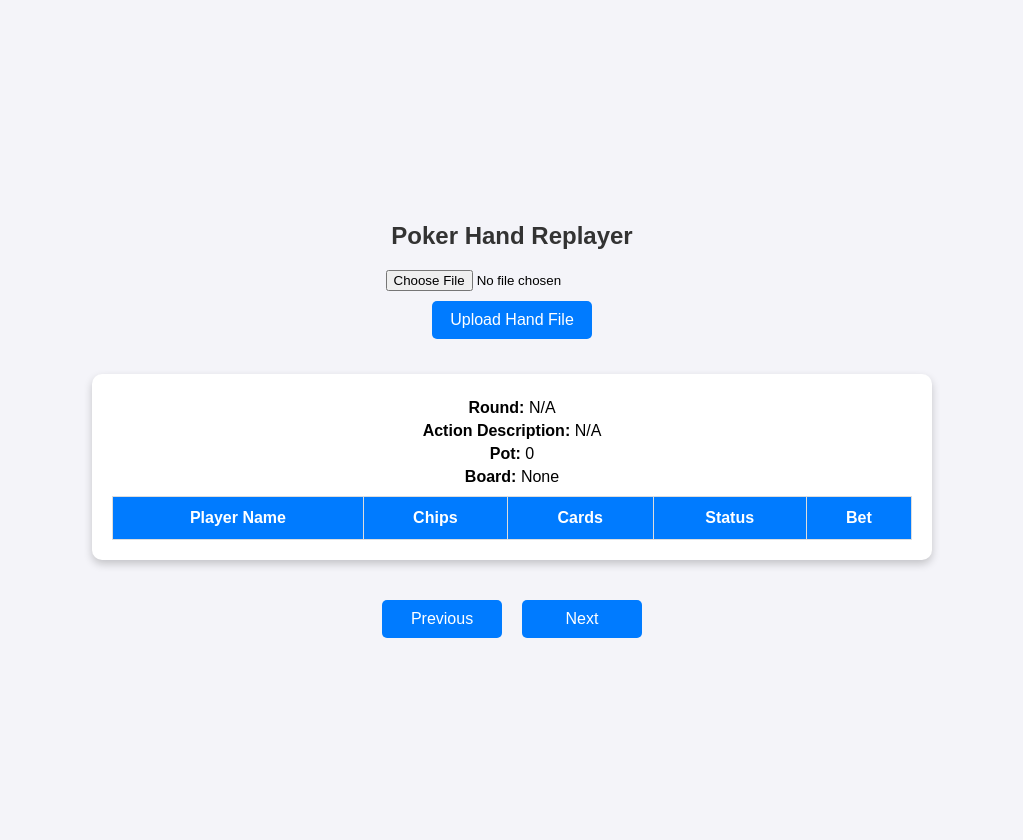
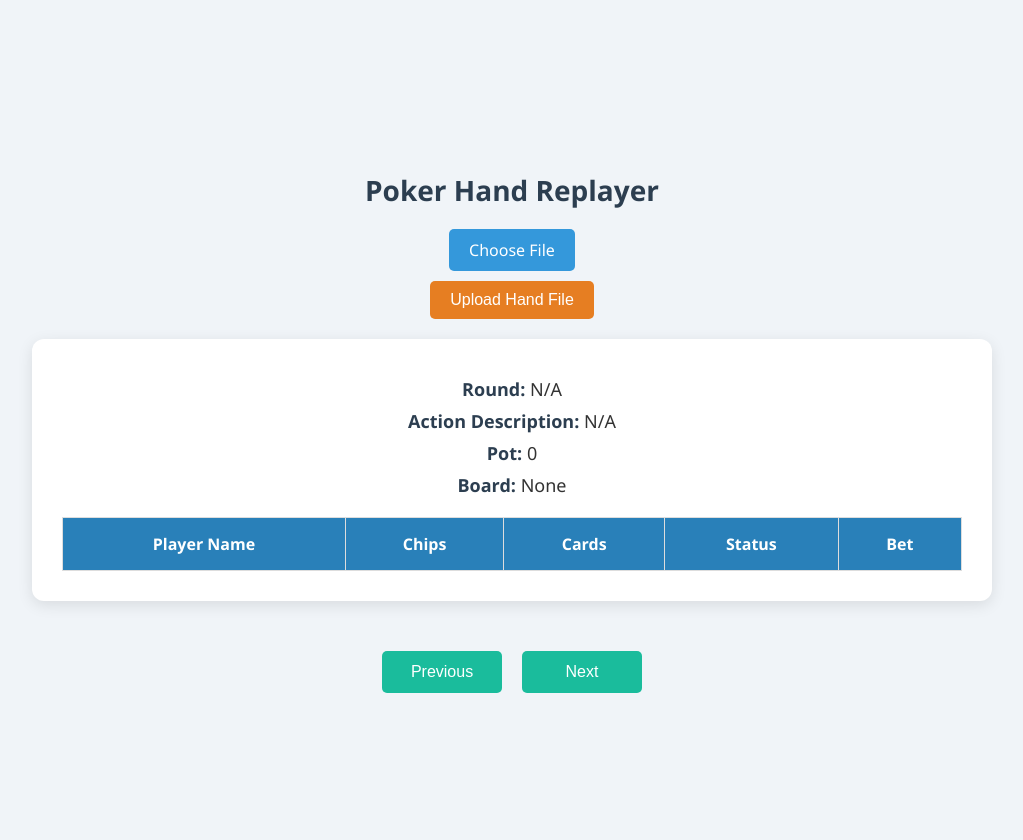
Before and after one commit to Andres-Briones/OpenPokerTracker, a Flask app: page / in a window 1280 px wide. Shown: the whole page, without its empty margins (128-1151 px from the left). Run offline with Flask 3, Linux system fonts and the light colour scheme; lists and menus that the app fills with data are empty.

Commit message:
Improve styling and output

```diff
--- a/static/style.css
+++ b/static/style.css
@@ -1,7 +1,7 @@
-/* General Styles */
+/* General Layout */
 body {
-    font-family: Arial, sans-serif;
-    background-color: #f4f4f9;
+    font-family: 'Segoe UI', Tahoma, Geneva, Verdana, sans-serif;
+    background-color: #f0f4f8;
     display: flex;
     justify-content: center;
     align-items: center;
@@ -9,15 +9,18 @@ body {
     min-height: 100vh;
     margin: 0;
     padding: 20px;
+    color: #333;
 }
 
 h2 {
-    color: #333;
+    color: #2c3e50;
     margin-bottom: 20px;
-    font-size: 24px;
+    font-size: 28px;
+    font-weight: bold;
+    text-align: center;
 }
 
-/* Upload Button Styles */
+/* Upload Section */
 #uploadSection {
     margin-bottom: 20px;
     display: flex;
@@ -25,47 +28,74 @@ h2 {
     align-items: center;
 }
 
-button {
-    background-color: #007BFF;
+#uploadSection input[type="file"] {
+    display: none;
+}
+
+#uploadSection label {
+    background-color: #3498db;
     color: white;
-    border: none;
-    padding: 10px 15px;
+    padding: 10px 20px;
     border-radius: 5px;
     cursor: pointer;
     font-size: 16px;
+    transition: background-color 0.3s;
+}
+
+#uploadSection label:hover {
+    background-color: #2980b9;
+}
+
+button {
+    background-color: #e67e22;
+    color: white;
+    border: none;
+    padding: 10px 20px;
+    border-radius: 5px;
+    cursor: pointer;
+    font-size: 16px;
+    transition: background-color 0.3s;
     margin-top: 10px;
-    width: 160px;
 }
 
 button:hover {
-    background-color: #0056b3;
+    background-color: #d35400;
 }
 
 /* Game Info Section */
 #gameInfo {
+    background: white;
+    width: 100%;
+    max-width: 900px;
+    padding: 30px;
+    border-radius: 12px;
+    box-shadow: 0px 4px 15px rgba(0, 0, 0, 0.1);
+    margin-bottom: 30px;
     text-align: center;
-    margin-top: 15px;
-    margin-bottom: 20px;
-    width: 80%;
-    max-width: 800px;
-    padding: 20px;
-    border-radius: 10px;
-    background-color: #fff;
-    box-shadow: 0 4px 8px rgba(0, 0, 0, 0.2);
 }
 
 #gameInfo p {
-    font-size: 16px;
-    margin: 5px 0;
+    font-size: 18px;
+    margin: 8px 0;
+    font-weight: 500;
+}
+
+#gameInfo strong {
+    color: #2c3e50;
 }
 
 /* Table Styles */
 table {
     width: 100%;
     border-collapse: collapse;
-    margin-top: 10px;
+    margin-top: 20px;
     font-size: 16px;
-    text-align: center;
+}
+
+table thead {
+    background-color: #3498db;
+    color: white;
+    font-weight: bold;
 }
 
 table, th, td {
@@ -73,38 +103,54 @@ table, th, td {
 }
 
 th, td {
-    padding: 12px;
+    padding: 15px;
+    text-align: center;
+}
+
+tr:nth-child(even) {
+    background-color: #f9fbfc;
+}
+
+tr:hover {
+    background-color: #f1f7ff;
 }
 
 th {
-    background-color: #007BFF;
-    color: white;
-}
-
-tr:nth-child(even) {
-    background-color: #f2f2f2;
+    background-color: #2980b9;
 }
 
 /* Final Pot Information Styling */
 #potInfo {
-    margin-top: 20px;
+    margin-top: 30px;
     text-align: center;
 }
 
 #potInfo h3 {
+    font-size: 22px;
+    margin-bottom: 15px;
+    color: #34495e;
+}
+
+#potInfo p {
+    font-size: 18px;
+    font-weight: 500;
+    color: #555;
+}
+
+.pot-summary {
     font-size: 20px;
-    margin-bottom: 10px;
+    font-weight: bold;
     color: #333;
 }
 
-#potInfo p {
-    font-size: 16px;
+/* Winner Table */
+#potWinnersTable th {
+    background-color: #27ae60;
+    color: white;
 }
 
-.pot-summary {
-    font-size: 18px;
-    font-weight: bold;
-    color: #555;
+#potWinnersTable tr:nth-child(even) {
+    background-color: #e8f5e9;
 }
 
 /* Navigation Button Styles */
@@ -115,6 +161,15 @@ tr:nth-child(even) {
 }
 
 .navigation-buttons button {
+    background-color: #1abc9c;
     margin: 0 10px;
     width: 120px;
+    font-size: 16px;
+    padding: 12px;
+    border-radius: 5px;
+    transition: background-color 0.3s;
 }
+
+.navigation-buttons button:hover {
+    background-color: #16a085;
+}
--- a/templates/index.html
+++ b/templates/index.html
@@ -10,6 +10,7 @@
 
     <!-- File Upload Section -->
     <div id="uploadSection">
+        <label for="handFile">Choose File</label>
         <input type="file" id="handFile" name="file">
         <button onclick="uploadFile()">Upload Hand File</button>
     </div>
```
